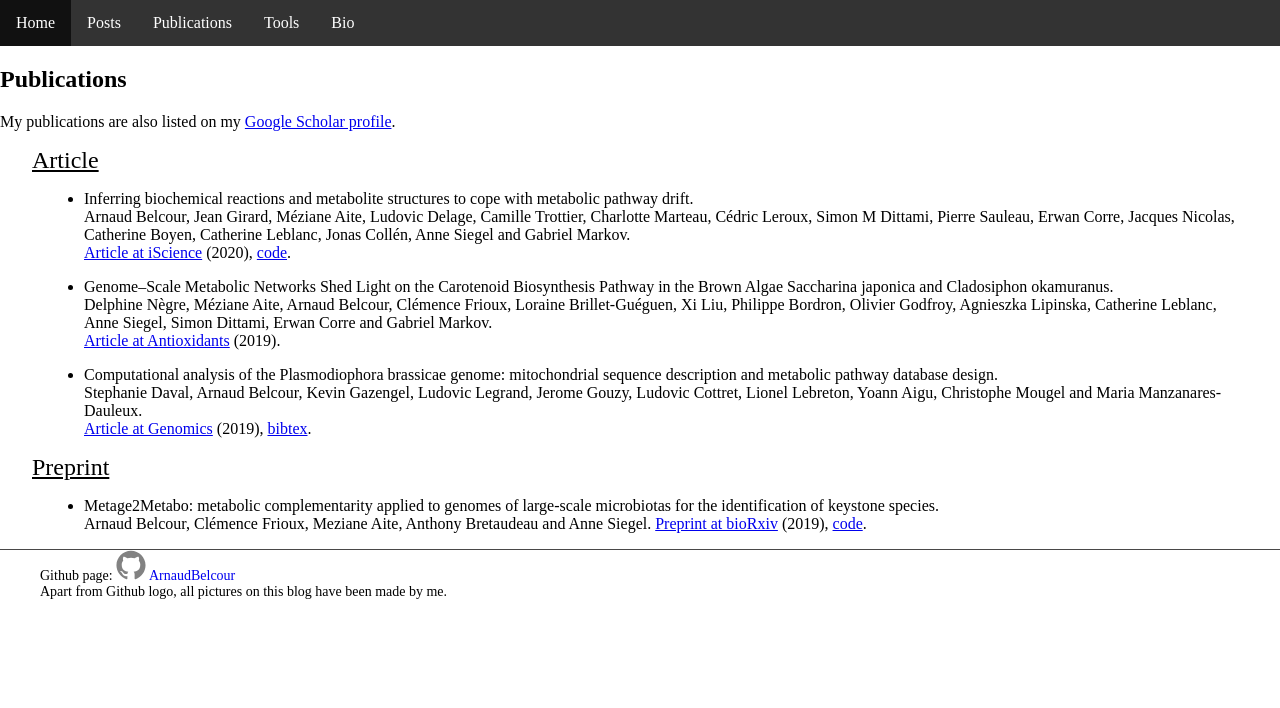
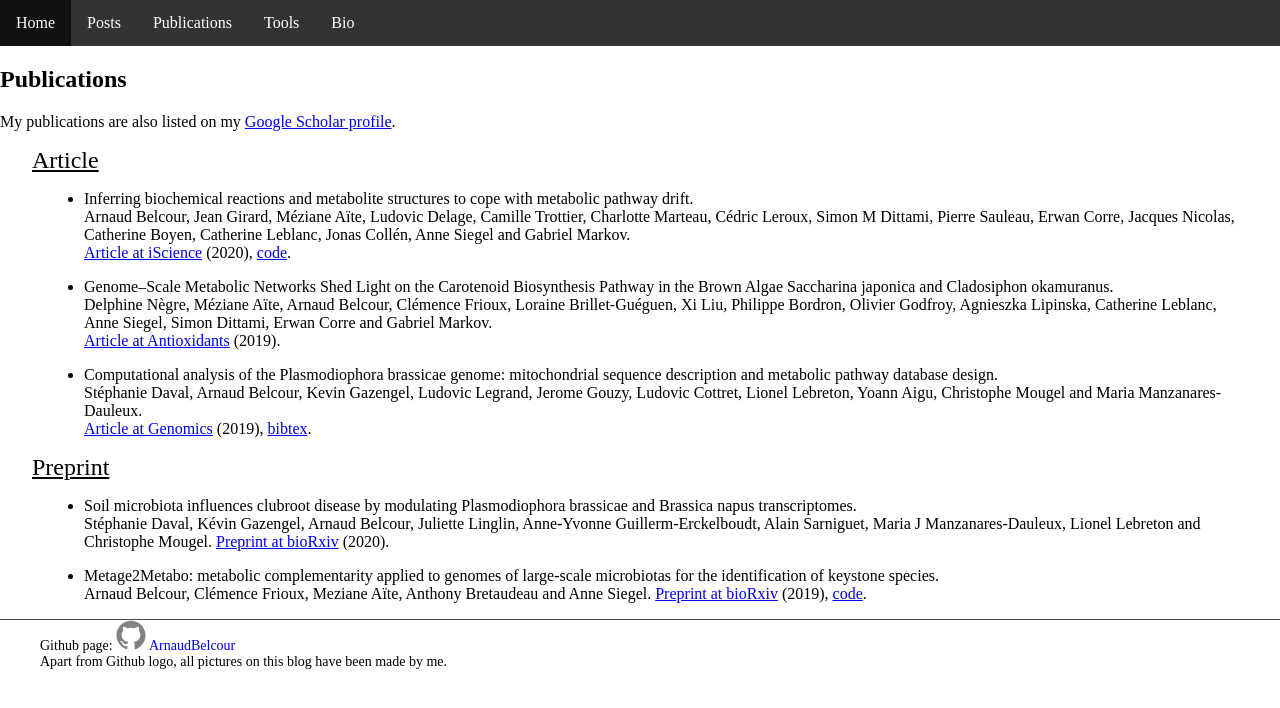
Before and after one commit to ArnaudBelcour/blog, a Jekyll site: the page built from pages/publications.html, in a window 1280 px wide. Shown: the top 708 px of the page. Built offline with Jekyll 4.4.1, drawn with Linux system fonts in a browser that asks for light colours.

Commit message:
Add preprint.

```diff
--- a/pages/publications.html
+++ b/pages/publications.html
@@ -11,19 +11,19 @@ permalink: pages/publications/
 	<ul>
 		<li>
 			<p> Inferring biochemical reactions and metabolite structures to cope with metabolic pathway drift. <br>
-				Arnaud Belcour, Jean Girard, Méziane Aite, Ludovic Delage, Camille Trottier, Charlotte Marteau, Cédric Leroux, Simon M Dittami, Pierre Sauleau, Erwan Corre, Jacques Nicolas, Catherine Boyen, Catherine Leblanc, Jonas Collén, Anne Siegel and Gabriel Markov. <br>
+				Arnaud Belcour, Jean Girard, Méziane Aïte, Ludovic Delage, Camille Trottier, Charlotte Marteau, Cédric Leroux, Simon M Dittami, Pierre Sauleau, Erwan Corre, Jacques Nicolas, Catherine Boyen, Catherine Leblanc, Jonas Collén, Anne Siegel and Gabriel Markov. <br>
 				<a href='https://doi.org/10.1016/j.isci.2020.100849'>Article at iScience</a> (2020), <a href='https://github.com/pathmodel/pathmodel'>code</a>.
 			</p>
 		</li>
 		<li>
 			<p> Genome–Scale Metabolic Networks Shed Light on the Carotenoid Biosynthesis Pathway in the Brown Algae Saccharina japonica and Cladosiphon okamuranus. <br>
-				Delphine Nègre, Méziane Aite, Arnaud Belcour, Clémence Frioux, Loraine Brillet-Guéguen, Xi Liu, Philippe Bordron, Olivier Godfroy, Agnieszka Lipinska, Catherine Leblanc, Anne Siegel, Simon Dittami, Erwan Corre and Gabriel Markov. <br>
+				Delphine Nègre, Méziane Aïte, Arnaud Belcour, Clémence Frioux, Loraine Brillet-Guéguen, Xi Liu, Philippe Bordron, Olivier Godfroy, Agnieszka Lipinska, Catherine Leblanc, Anne Siegel, Simon Dittami, Erwan Corre and Gabriel Markov. <br>
 				<a href='https://www.mdpi.com/2076-3921/8/11/564'>Article at Antioxidants</a> (2019).
 			</p>
 		</li>
 		<li>
 			<p> Computational analysis of the Plasmodiophora brassicae genome: mitochondrial sequence description and metabolic pathway database design. <br>
-				Stephanie Daval, Arnaud Belcour, Kevin Gazengel, Ludovic Legrand, Jerome Gouzy, Ludovic Cottret, Lionel Lebreton, Yoann Aigu, Christophe Mougel and Maria Manzanares-Dauleux. <br>
+				Stéphanie Daval, Arnaud Belcour, Kevin Gazengel, Ludovic Legrand, Jerome Gouzy, Ludovic Cottret, Lionel Lebreton, Yoann Aigu, Christophe Mougel and Maria Manzanares-Dauleux. <br>
 				<a href='https://doi.org/10.1016/j.ygeno.2018.11.013'>Article at Genomics</a> (2019), <a href='https://hal-agrocampus-ouest.archives-ouvertes.fr/hal-01943250v1/bibtex'>bibtex</a>.
 			</p>
 		</li>
@@ -31,8 +31,16 @@ permalink: pages/publications/
 	<h2>Preprint</h2>
 		<ul>
 			<li>
+				<p> Soil microbiota influences clubroot disease by modulating Plasmodiophora brassicae and Brassica napus transcriptomes. <br>
+					Stéphanie Daval, Kévin Gazengel, Arnaud Belcour, Juliette Linglin, Anne-Yvonne Guillerm-Erckelboudt, Alain Sarniguet, Maria J Manzanares-Dauleux, Lionel Lebreton and Christophe Mougel.
+					<a href='https://doi.org/10.1101/2020.02.05.935510'>Preprint at bioRxiv</a> (2020).
+				</p>
+			</li>
+		</ul>
+		<ul>
+			<li>
 				<p> Metage2Metabo: metabolic complementarity applied to genomes of large-scale microbiotas for the identification of keystone species. <br>
-					Arnaud Belcour, Clémence Frioux, Meziane Aite, Anthony Bretaudeau and Anne Siegel.
+					Arnaud Belcour, Clémence Frioux, Meziane Aïte, Anthony Bretaudeau and Anne Siegel.
 					<a href='https://doi.org/10.1101/803056'>Preprint at bioRxiv</a> (2019), <a href='https://github.com/AuReMe/metage2metabo'>code</a>.
 				</p>
 			</li>
```
